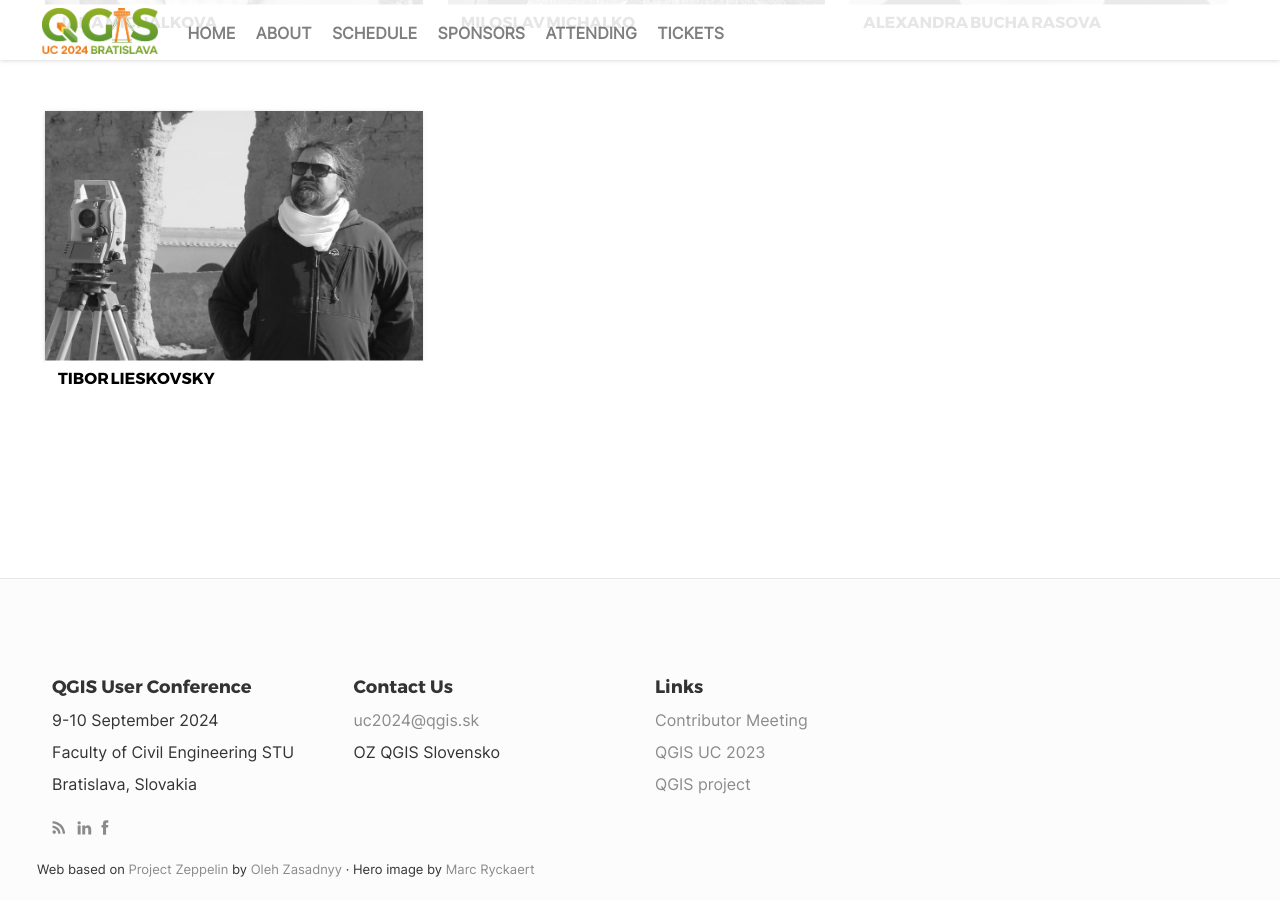
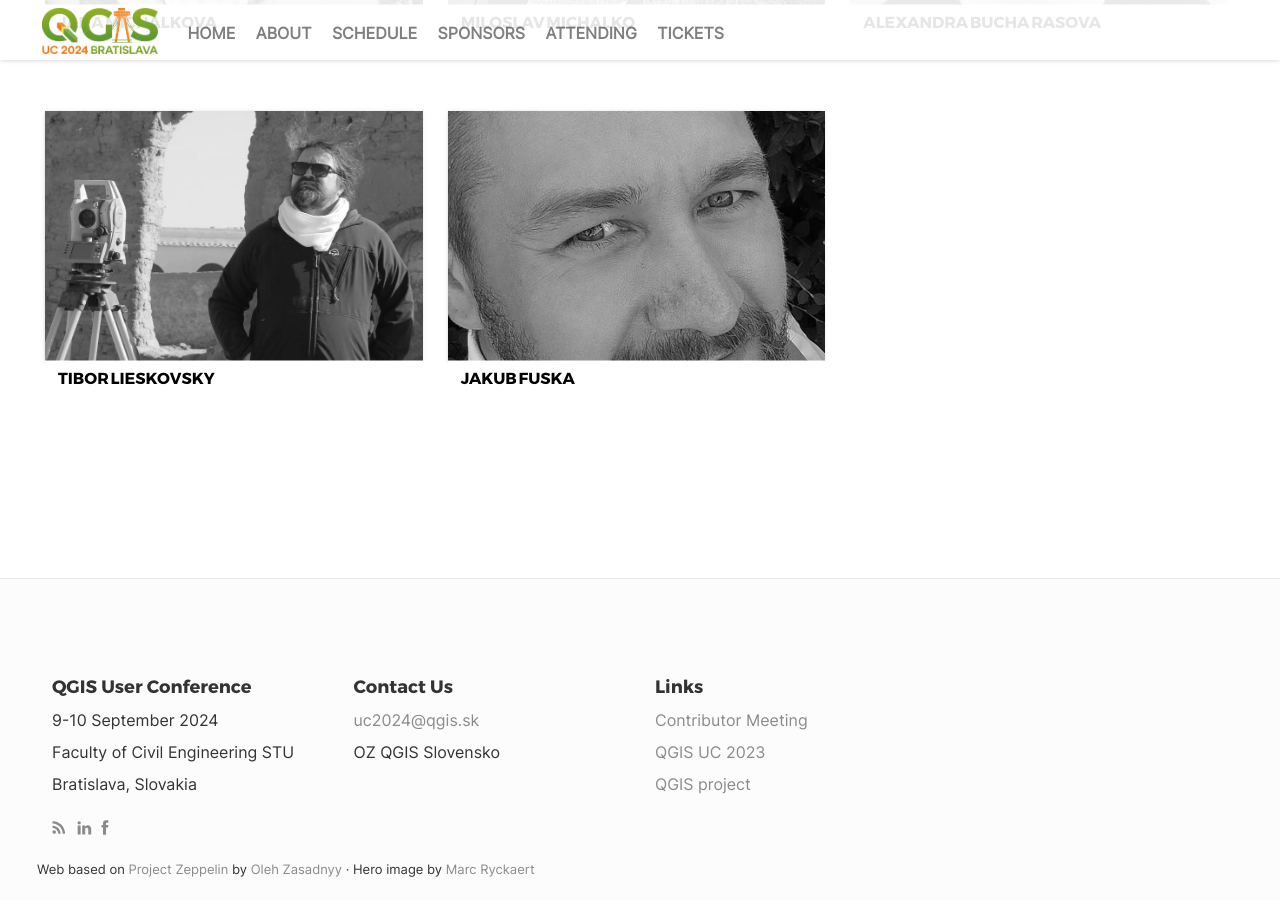
Before and after one commit to qgis-sk/uc2024-web, a Jekyll site: the page built from _pages/about.md, in a window 1280 px wide and 900 px high, scrolled down 1813 px. Built offline with Jekyll 4.4.1, drawn with Linux system fonts in a browser that asks for light colours; nearby versions of some CDN libraries; comment, search, counter and statistics services are not loaded.

Commit message:
Added Jakub to the team

```diff
--- a/_data/team-loc.yml
+++ b/_data/team-loc.yml
@@ -24,3 +24,6 @@
 - name: "Tibor"
   surname: "Lieskovsky"
   thumbnailUrl: "Tibor_Lieskovsky.jpg"
+- name: "Jakub"
+  surname: "Fuska"
+  thumbnailUrl: "Jakub_Fuska.jpg"
```
Also changed, not shown: img/people/Jakub_Fuska.jpg (added).
